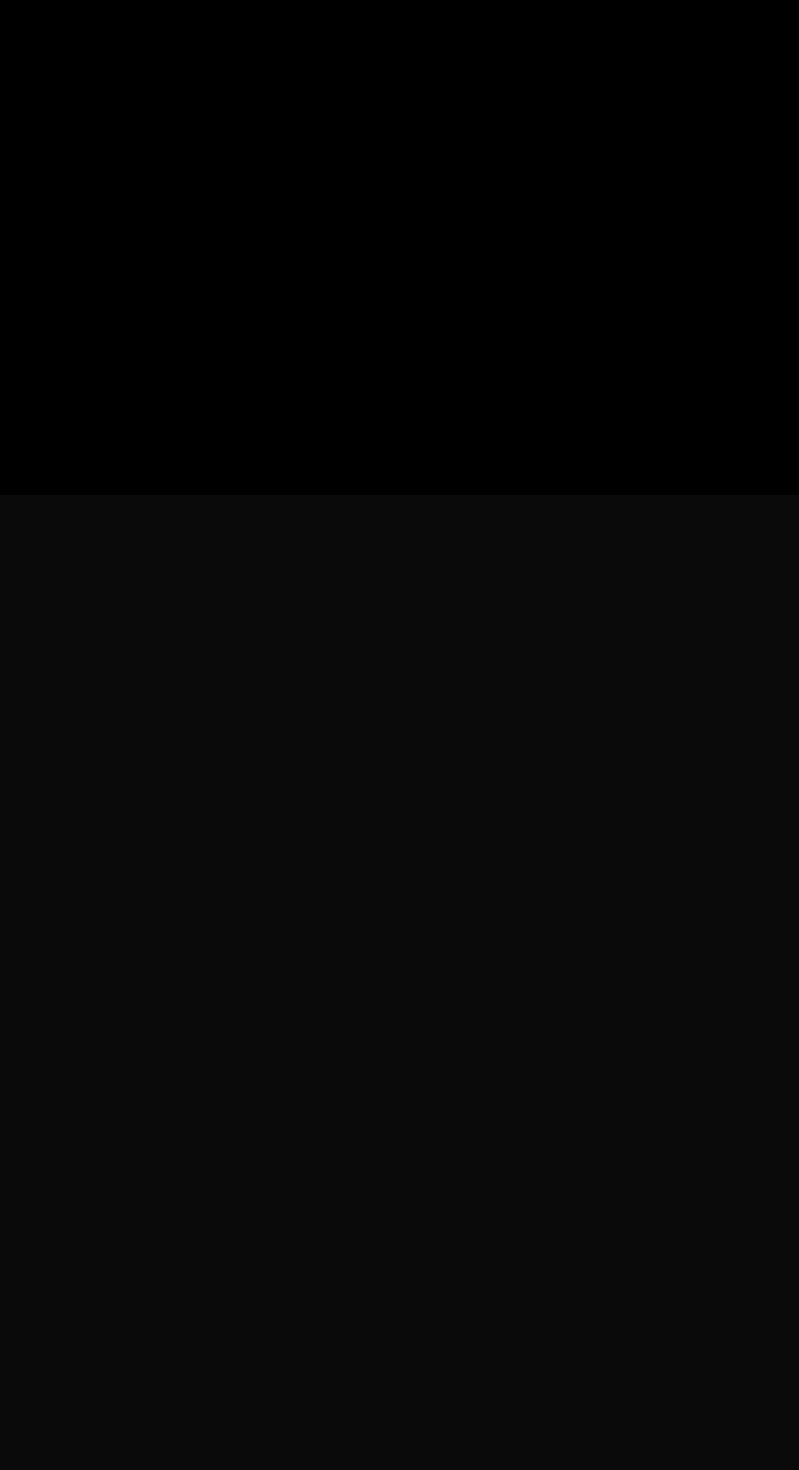
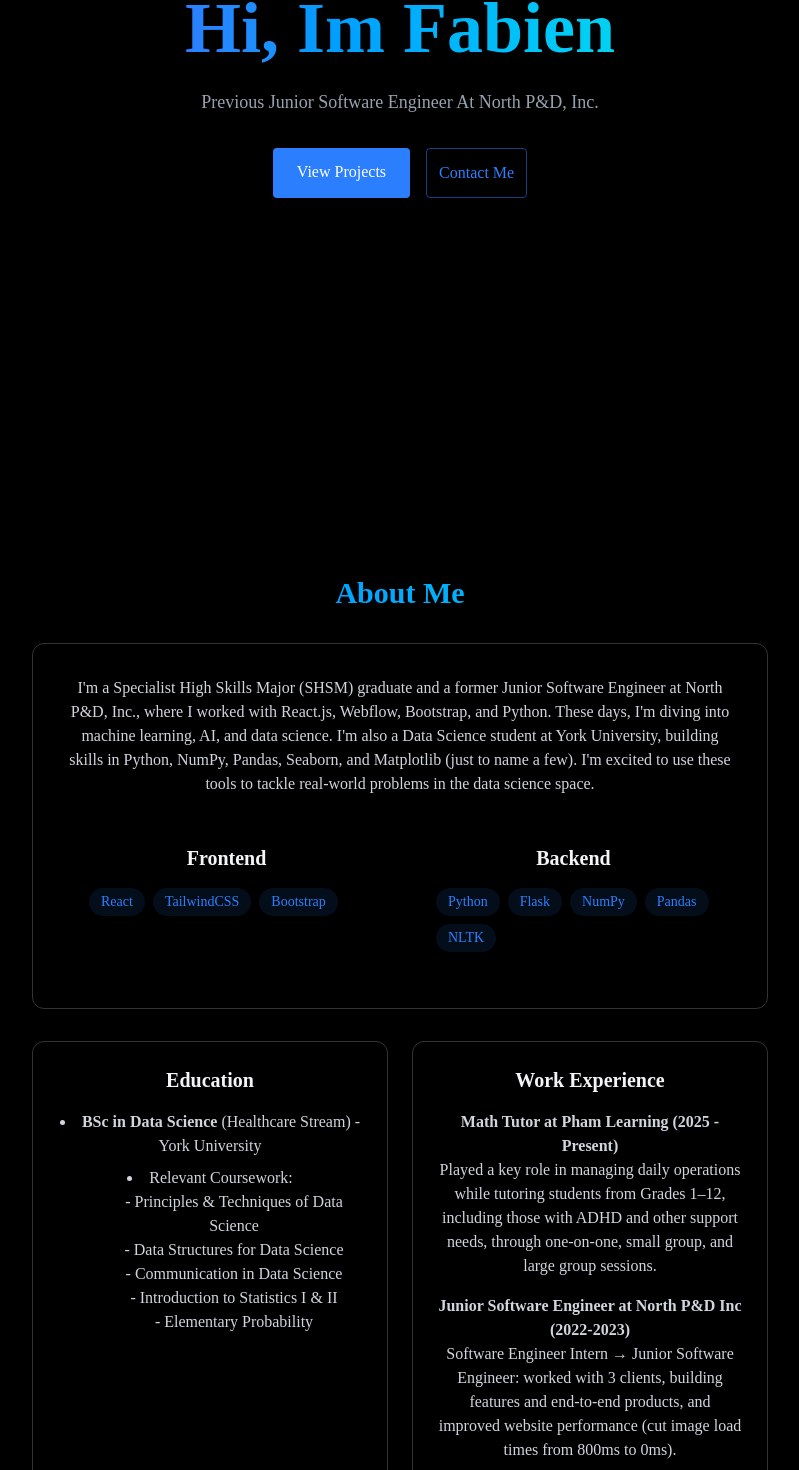
Before and after one commit to FabienThich/fabienthich.github.io, a React (Vite) app: page / in a window 1280 px wide. Shown: the part 337-1807 px from the top of the page, without its empty margins (240-1039 px from the left). Before the commit the page ends 864 px from the top, so only its background shows below. Built offline with nearby package versions, Linux system fonts and the light colour scheme.

Commit message:
add home, about, blur to mobile menu

```diff
--- a/src/App.jsx
+++ b/src/App.jsx
@@ -4,7 +4,8 @@
 import { LoadingScreen } from "./components/LoadingScreen";
 import { Navbar } from "./components/Navbar";
 import { MobileMenu } from "./components/MobileMenu";
-import { Home } from "./components//sections/Home";
+import { Home } from "./components/sections/Home";
+import { About } from "./components/sections/About";
 
 function App() {
   const [isLoaded, setIsLoaded] = useState(false);
@@ -20,7 +21,8 @@
       >
         <Navbar menuOpen={menuOpen} setMenuOpen={setMenuOpen} />
         <MobileMenu menuOpen={menuOpen} setMenuOpen={setMenuOpen} />
-        {/* <Home /> */}
+        <Home />
+        <About />
       </div>
     </>
   );
--- a/src/components/MobileMenu.jsx
+++ b/src/components/MobileMenu.jsx
@@ -3,8 +3,8 @@
 export const MobileMenu = ({ menuOpen, setMenuOpen }) => {
   return (
     <div
-      className={`fixed top-0 left-0 w-full bg-[rgba(10,10,10,0.8)] z-40 flex flex-col items-center justify-center
-        transition-all duration-300 ease-in-out
+      className={`fixed top-0 left-0 w-full bg-[rgba(10,10,10,0.75)] z-40 flex flex-col items-center justify-center
+        transition-all duration-300 ease-in-out backdrop-blur-md
         ${
           menuOpen
             ? "h-screen opacity-100 pointer-events-auto"
--- a/src/components/sections/About.jsx
+++ b/src/components/sections/About.jsx
@@ -0,0 +1,111 @@
+export const About = () => {
+  const frontendSkills = ["React", "TailwindCSS", "Bootstrap"];
+  const backendSkills = ["Python", "Flask", "NumPy", "Pandas", "NLTK"];
+  return (
+    <section
+      id="about"
+      className="min-h-screen flex items-center justify-center py-20"
+    >
+      <div className="max-w-3xl mx-auto px-4">
+        <h2 className="text-3xl font-bold mb-8 bg-gradient-to-r from-blue-500 to-cyan-400 bg-clip-text text-transparent text-center">
+          About Me
+        </h2>
+
+        <div className="rounded-xl p-8 border-white/20 border hover:-translate-y-1 transition-all">
+          <p className="text-gray-300 mb-6">
+            I'm a Specialist High Skills Major (SHSM) graduate and a former
+            Junior Software Engineer at North P&D, Inc., where I worked with
+            React.js, Webflow, Bootstrap, and Python. These days, I'm diving
+            into machine learning, AI, and data science. I'm also a Data Science
+            student at York University, building skills in Python, NumPy,
+            Pandas, Seaborn, and Matplotlib (just to name a few). I'm excited to
+            use these tools to tackle real-world problems in the data science
+            space.
+          </p>
+
+          <div className="grid grid-cols-1 md:grid-cols-2 gap-6">
+            <div className="rounded-xl p-6 hover:-translate-y-1 transition-all">
+              <h3 className="text-xl font-bold mb-4">Frontend</h3>
+              <div className="flex flex-wrap gap-2">
+                {frontendSkills.map((tech, key) => (
+                  <span
+                    key={key}
+                    className="bg-blue-500/10 text-blue-500 py-1 px-3 rounded-full text-sm hover:bg-blue-500/20 hover:shadow-[0_2px_8px_rgba(59,130,246,0.2)] transition"
+                  >
+                    {tech}
+                  </span>
+                ))}
+              </div>
+            </div>
+            <div className="rounded-xl p-6 hover:-translate-y-1 transition-all">
+              <h3 className="text-xl font-bold mb-4">Backend</h3>
+              <div className="flex flex-wrap gap-2">
+                {backendSkills.map((tech, key) => (
+                  <span
+                    key={key}
+                    className="bg-blue-500/10 text-blue-500 py-1 px-3 rounded-full text-sm hover:bg-blue-500/20 hover:shadow-[0_2px_8px_rgba(59,130,246,0.2)] transition"
+                  >
+                    {tech}
+                  </span>
+                ))}
+              </div>
+            </div>
+          </div>
+        </div>
+
+        <div className="grid grid-cols-1 md:grid-cols-2 gap-6 mt-8">
+          <div className="p-6 rounded-xl border-white/20 border hover:-translate-y-1 transition-all">
+            <h3 className="text-xl font-bold mb-4">Education</h3>
+            <ul className="list-disc list-inside text-gray-300 space-y-2">
+              <li>
+                <b>BSc in Data Science</b> (Healthcare Stream) - York University
+              </li>
+              <li>
+                Relevant Coursework:
+                <ul className="ml-12">
+                  <li>- Principles & Techniques of Data Science</li>
+                  <li>- Data Structures for Data Science</li>
+                  <li>- Communication in Data Science</li>
+                  <li>- Introduction to Statistics I & II</li>
+                  <li>- Elementary Probability</li>
+                  {/* <li>- Applied Linear Algebra</li> */}
+                  {/* <li>- Applied Multivariate & Vector Calculus</li> */}
+                  {/* <li>- Object-Oriented Design & Principles w/ Python</li> */}
+                </ul>
+              </li>
+            </ul>
+          </div>
+          <div className="p-6 rounded-xl border-white/20 border hover:-translate-y-1 transition-all">
+            <h3 className="text-xl font-bold mb-4">Work Experience</h3>
+            <div className="space-y-4 text-gray-300">
+              <div>
+                <h4 className="font-semibold">
+                  {" "}
+                  Math Tutor at Pham Learning (2025 - Present)
+                </h4>
+                <p>
+                  Played a key role in managing daily operations while tutoring
+                  students from Grades 1–12, including those with ADHD and other
+                  support needs, through one-on-one, small group, and large
+                  group sessions.
+                </p>
+              </div>
+
+              <div>
+                <h4 className="font-semibold">
+                  Junior Software Engineer at North P&D Inc (2022-2023)
+                </h4>
+                <p>
+                  Software Engineer Intern → Junior Software Engineer: worked
+                  with 3 clients, building features and end-to-end products, and
+                  improved website performance (cut image load times from 800ms
+                  to 0ms).
+                </p>
+              </div>
+            </div>
+          </div>
+        </div>
+      </div>
+    </section>
+  );
+};
--- a/src/components/sections/Home.jsx
+++ b/src/components/sections/Home.jsx
@@ -1,5 +1,32 @@
 export const Home = () => {
   return (
-    <div></div>
-  )
-}
+    <section
+      id="home"
+      className="min-h-screen flex items-center justify-center relative"
+    >
+      <div className="text-center z-10 px-4">
+        <h1 className="text-5xl md:text-7xl font-bold mb-6 bg-gradient-to-r from-blue-500 to-cyan-400 bg-clip-text text-transparent leading-right ">
+          Hi, Im Fabien
+        </h1>
+
+        <p className="text-gray-400 text-lg mb-8 max-w-lg mx-auto">
+          Previous Junior Software Engineer At North P&D, Inc.
+        </p>
+        <div className="flex justify-center space-x-4">
+          <a
+            href="#projects"
+            className="bg-blue-500 text-white py-3 px-6 rounded font-medium transition relative overflow-hidden hover:-translate-y-0.5 hover:shadow-[0_0_15px_rgba(59,130,246,0.4)]"
+          >
+            View Projects
+          </a>
+          <a
+            href="#contact"
+            className="border border-blue-500/50 text-blue-500 py-3 px-3 rounded font-medium transition-all duration-200 hover:-translate-y-0.5 hover:shadow-[0_0_15px_rgba(59,130,246,0.4)] hover:bg-blue-500/10"
+          >
+            Contact Me
+          </a>
+        </div>
+      </div>
+    </section>
+  );
+};
```
